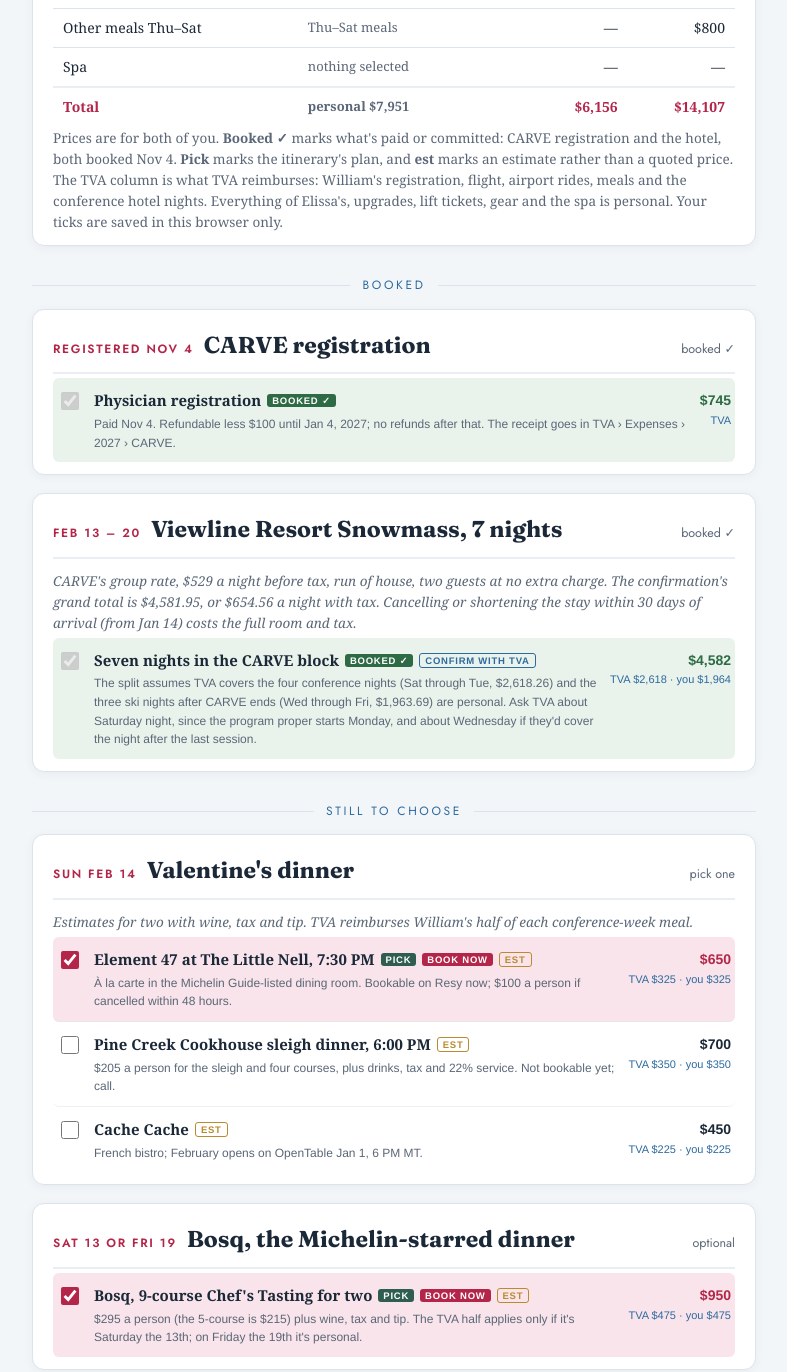
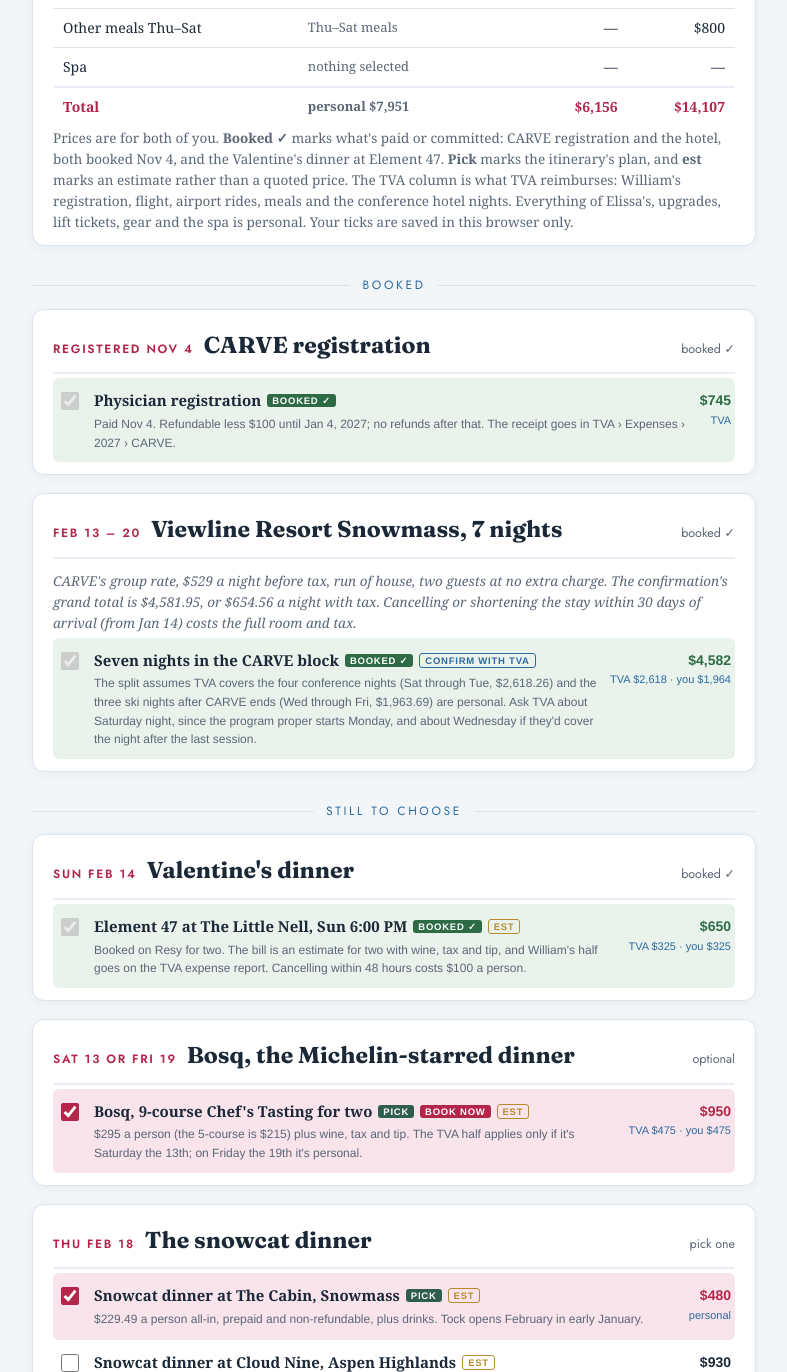
Before and after one commit to wfleischer00/wfleischer00.github.io, a plain HTML site: page snowmass-2027/budget.html in a window 1280 px wide. Shown: the part 1020-2392 px from the top of the page, without its empty margins (246-1033 px from the left). Drawn offline with Linux system fonts and the light colour scheme.

Commit message:
The Valentine Run: Element 47 is booked for Sun Feb 14 at 6:00 PM
Co-Authored-By: Claude Opus 5.5 <noreply@anthropic.com>

```diff
--- a/snowmass-2027/budget.html
+++ b/snowmass-2027/budget.html
@@ -182,7 +182,7 @@
       </tbody>
       <tfoot><tr><td>Total</td><td class="sel">personal <span data-pers-total>$0</span></td><td class="n" data-tva-total>$0</td><td class="n" data-total>$0</td></tr></tfoot>
     </table></div>
-    <div class="note">Prices are for both of you. <b>Booked ✓</b> marks what's paid or committed: CARVE registration and the hotel, both booked Nov 4. <b>Pick</b> marks the itinerary's plan, and <b>est</b> marks an estimate rather than a quoted price. The TVA column is what TVA reimburses: William's registration, flight, airport rides, meals and the conference hotel nights. Everything of Elissa's, upgrades, lift tickets, gear and the spa is personal. Your ticks are saved in this browser only.</div>
+    <div class="note">Prices are for both of you. <b>Booked ✓</b> marks what's paid or committed: CARVE registration and the hotel, both booked Nov 4, and the Valentine's dinner at Element 47. <b>Pick</b> marks the itinerary's plan, and <b>est</b> marks an estimate rather than a quoted price. The TVA column is what TVA reimburses: William's registration, flight, airport rides, meals and the conference hotel nights. Everything of Elissa's, upgrades, lift tickets, gear and the spa is personal. Your ticks are saved in this browser only.</div>
   </div>
 
   <div class="sec">Booked</div>
@@ -201,11 +201,8 @@
   <div class="sec">Still to choose</div>
 
   <div class="day" id="g-val">
-    <div class="dayhead"><span class="date">Sun Feb 14</span><span class="title">Valentine's dinner</span><span class="lodge">pick one</span></div>
-    <div class="gintro">Estimates for two with wine, tax and tip. TVA reimburses William's half of each conference-week meal.</div>
-    <label class="opt on"><input type="checkbox" id="val-e47" data-g="val" data-mode="one" data-cost="650" data-tva="325" data-short="Element 47" data-rec="1" checked><span class="txt"><span class="lab">Element 47 at The Little Nell, 7:30 PM</span><span class="badge b-rec">pick</span><span class="badge b-warn">book now</span><span class="badge b-est">est</span><span class="det">À la carte in the Michelin Guide-listed dining room. Bookable on Resy now; $100 a person if cancelled within 48 hours.</span></span><span class="n">$650<small>TVA $325 · you $325</small></span></label>
-    <label class="opt"><input type="checkbox" id="val-pine" data-g="val" data-mode="one" data-cost="700" data-tva="350" data-short="Pine Creek sleigh dinner"><span class="txt"><span class="lab">Pine Creek Cookhouse sleigh dinner, 6:00 PM</span><span class="badge b-est">est</span><span class="det">$205 a person for the sleigh and four courses, plus drinks, tax and 22% service. Not bookable yet; call.</span></span><span class="n">$700<small>TVA $350 · you $350</small></span></label>
-    <label class="opt"><input type="checkbox" id="val-cache" data-g="val" data-mode="one" data-cost="450" data-tva="225" data-short="Cache Cache"><span class="txt"><span class="lab">Cache Cache</span><span class="badge b-est">est</span><span class="det">French bistro; February opens on OpenTable Jan 1, 6 PM MT.</span></span><span class="n">$450<small>TVA $225 · you $225</small></span></label>
+    <div class="dayhead"><span class="date">Sun Feb 14</span><span class="title">Valentine's dinner</span><span class="lodge">booked ✓</span></div>
+    <label class="opt on booked"><input type="checkbox" id="val-e47" data-g="val" data-mode="one" data-cost="650" data-tva="325" data-short="Element 47, 6:00 PM" data-rec="1" data-booked="1" checked disabled><span class="txt"><span class="lab">Element 47 at The Little Nell, Sun 6:00 PM</span><span class="badge b-book">booked ✓</span><span class="badge b-est">est</span><span class="det">Booked on Resy for two. The bill is an estimate for two with wine, tax and tip, and William's half goes on the TVA expense report. Cancelling within 48 hours costs $100 a person.</span></span><span class="n">$650<small>TVA $325 · you $325</small></span></label>
   </div>
 
   <div class="day" id="g-bosq">
```
Also changed, not shown: snowmass-2027/index.html (+5 -5 lines).
